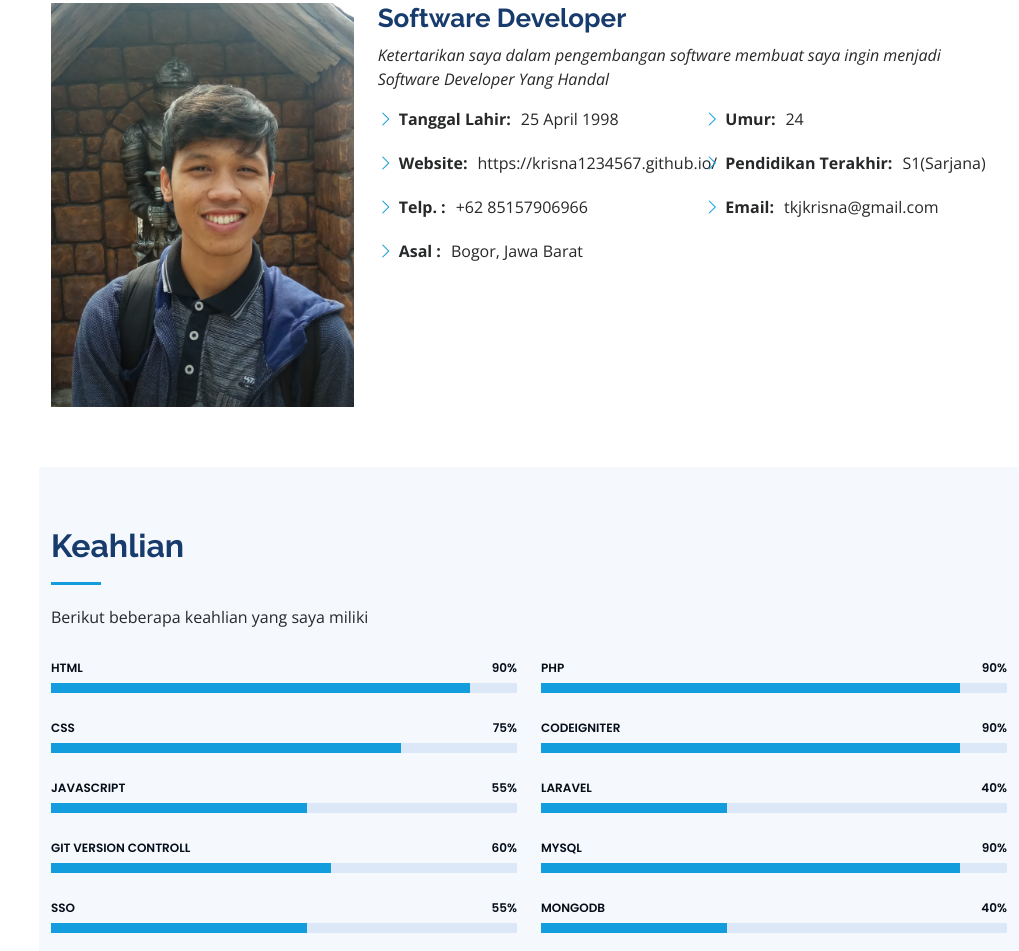
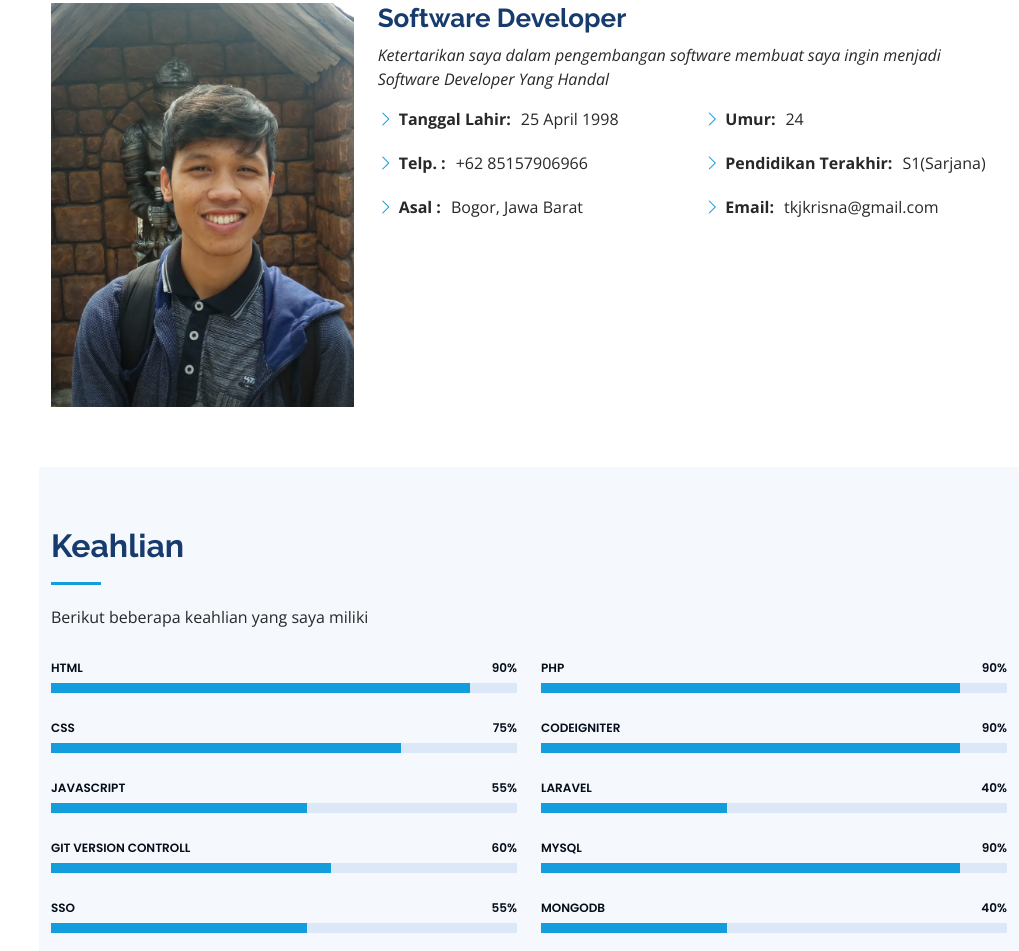
Before and after one commit to krisna1234567/krisna1234567.github.io, a plain HTML site: page index.html in a window 1280 px wide. Shown: the part 1061-2012 px from the top of the page, without its empty margins (261-1280 px from the left). Drawn offline with nearby package versions, Linux system fonts and the light colour scheme.

Commit message:
Update index.html

```diff
--- a/index.html
+++ b/index.html
@@ -98,7 +98,7 @@
               <div class="col-lg-6">
                 <ul>
                   <li><i class="bi bi-chevron-right"></i> <strong>Tanggal Lahir:</strong> <span>25 April 1998</span></li>
-                  <li><i class="bi bi-chevron-right"></i> <strong>Website:</strong> <span>https://krisna1234567.github.io/</span></li>
+                  <!-- <li><i class="bi bi-chevron-right"></i> <strong>Website:</strong> <span>https://krisna1234567.github.io/</span></li> -->
                   <li><i class="bi bi-chevron-right"></i> <strong>Telp. :</strong> <span>+62 85157906966</span></li>
                   <li><i class="bi bi-chevron-right"></i> <strong>Asal :</strong> <span>Bogor, Jawa Barat</span></li>
                 </ul>
```
